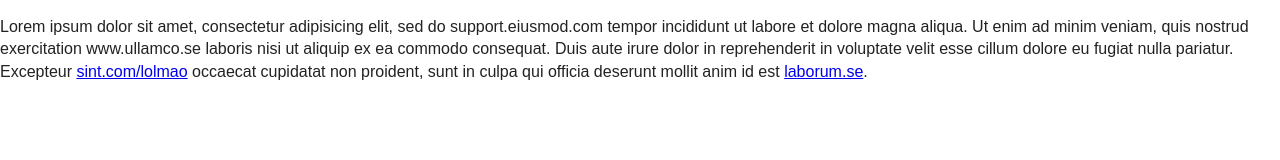
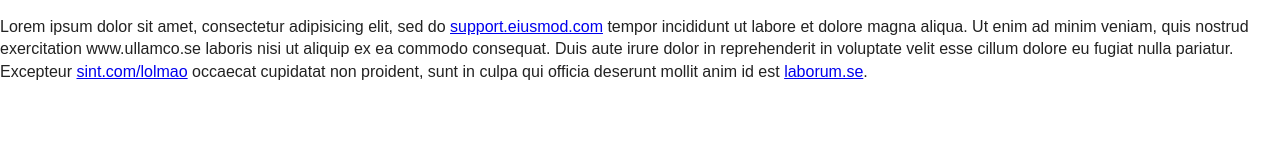
Before and after one commit to jrudenstam/url-replacer, a plain HTML site: page index.html in a window 1280 px wide. Drawn offline with Linux system fonts and the light colour scheme.

Commit message:
Updated readme

```diff
--- a/index.html
+++ b/index.html
@@ -21,7 +21,7 @@
 		<![endif]-->
 
 		<!-- Add your site or application content here -->
-		<p class="replace-urls">Lorem ipsum dolor sit amet, consectetur adipisicing elit, sed do support.eiusmod.com
+		<p class="replace-urls">Lorem ipsum dolor sit amet, consectetur adipisicing elit, sed do http://support.eiusmod.com
 		tempor incididunt ut labore et dolore magna aliqua. Ut enim ad minim veniam,
 		quis nostrud exercitation www.ullamco.se laboris nisi ut aliquip ex ea commodo
 		consequat. Duis aute irure dolor in reprehenderit in voluptate velit esse
```
Also changed, not shown: README.md.
